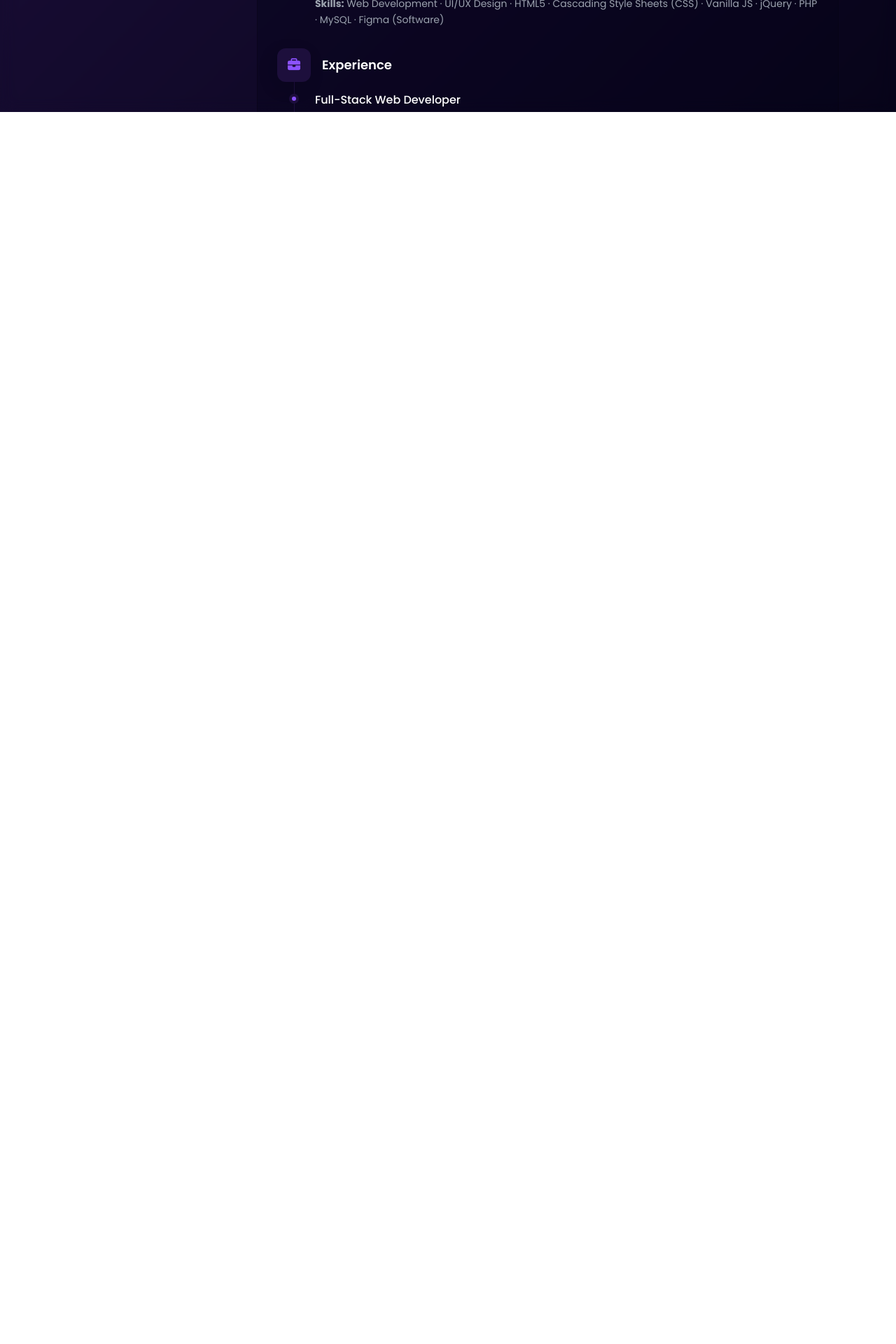
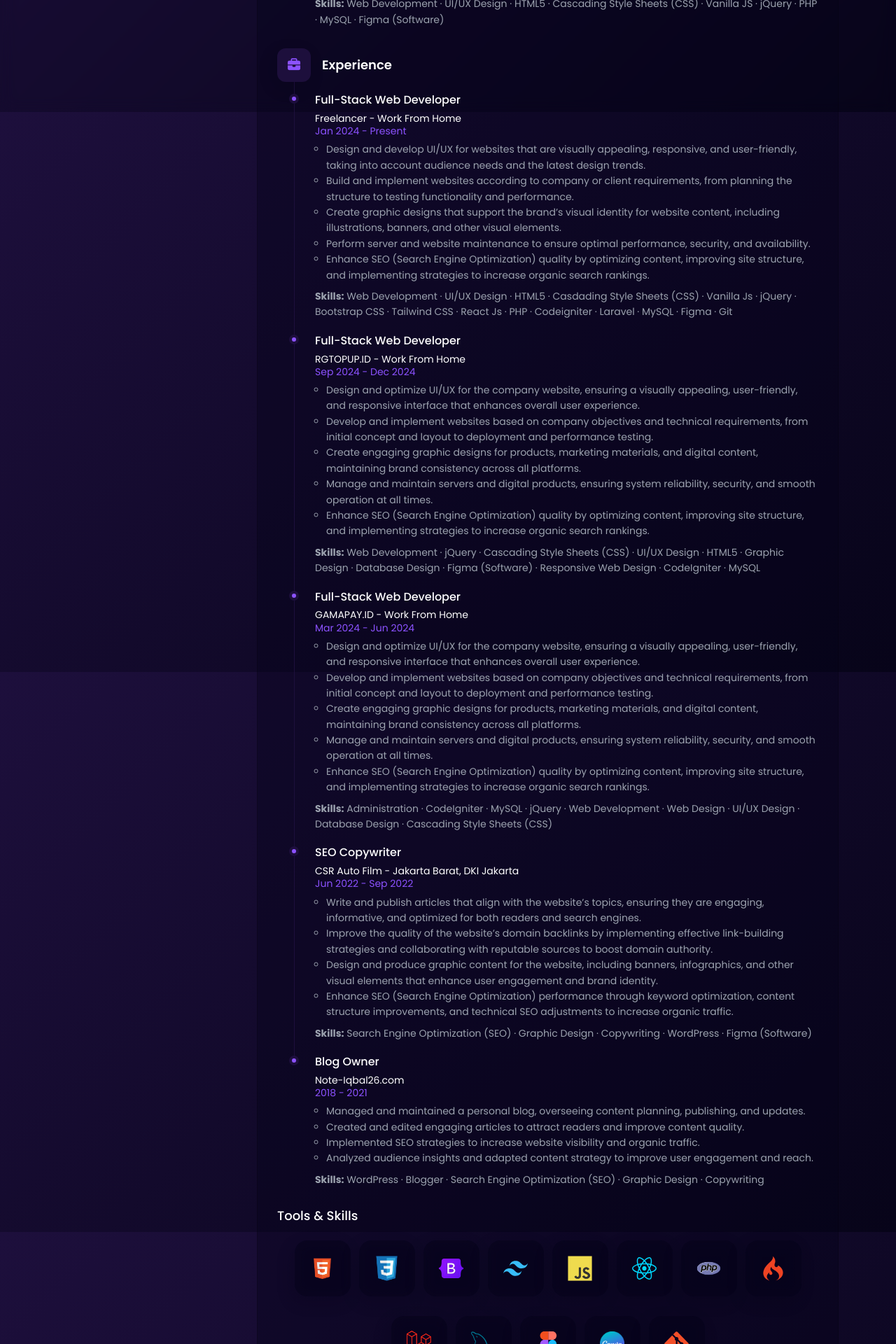
Before and after one commit to ibalardian07/portfolio-website, a React (Vite) app: page /resume in a window 1280 px wide. Shown: the part 640-2560 px from the top of the page at 70% size. Before the commit the page ends 800 px from the top, so only its background shows below. Built offline with nearby package versions, Linux system fonts and the light colour scheme.

Commit message:
add animation AOS Js

```diff
--- a/package.json
+++ b/package.json
@@ -10,6 +10,7 @@
     "preview": "vite preview"
   },
   "dependencies": {
+    "aos": "^2.3.4",
     "react": "^19.1.1",
     "react-dom": "^19.1.1",
     "react-helmet-async": "^2.0.5",
--- a/src/Pages/Certificate.jsx
+++ b/src/Pages/Certificate.jsx
@@ -1,3 +1,5 @@
+import AOS from 'aos';
+import { useEffect } from 'react';
 import { Helmet } from "react-helmet-async";
 import CertifLKS from '../assets/images/certificate/Sertifikat LKS.jpg'
 import CertifHtml from '../assets/images/certificate/Sertifikat Kursus HTML CSS.png'
@@ -75,13 +77,19 @@
 ];
 
 function CertificateList() {
+    useEffect(() => {
+        AOS.init({
+            once: true,
+        });
+    }, []);
+
     return (
         <>
             {certificate
             .slice()
             .reverse()
             .map((certif, index) => (
-                <div className="col-xl-4 col-lg-4 col-md-6 col-sm-6 col-6 mb-4" key={index}>
+                <div className="col-xl-4 col-lg-4 col-md-6 col-sm-6 col-6 mb-4" key={index} data-aos="fade-in" data-aos-duration="1200">
                     <div className="certificate-card">
                         <img src={certif.media} alt={certif.name} className="certificate-img" />
                         <a href={certif.link} target="_blank" className="view-link">
--- a/src/Pages/Home.jsx
+++ b/src/Pages/Home.jsx
@@ -1,6 +1,14 @@
+import AOS from 'aos';
 import { Helmet } from "react-helmet-async";
+import { useEffect } from 'react';
 
 export default function Home() {
+    useEffect(() => {
+        AOS.init({
+            once: true,
+        });
+    }, []);
+
     return (
         <>
             <Helmet>
@@ -21,7 +29,7 @@
             <h4 className="service-title mb-1">What I'm Doing</h4>
             <div className="row">
                 <div className="col-xl-6 col-lg-6 col-md-6 col-sm-12 col-12 mt-3">
-                    <div className="card card-service">
+                    <div className="card card-service" data-aos="fade-up" data-aos-duration="500">
                         <div className="card-body">
                             <div className="d-flex align-items-top">
                                 <div className="icon-box mb-3">
@@ -38,7 +46,7 @@
                     </div>
                 </div>
                 <div className="col-xl-6 col-lg-6 col-md-6 col-sm-12 col-12 mt-3">
-                    <div className="card card-service">
+                    <div className="card card-service" data-aos="fade-up" data-aos-duration="1000">
                         <div className="card-body">
                             <div className="d-flex align-items-top">
                                 <div className="icon-box mb-3">
@@ -55,7 +63,7 @@
                     </div>
                 </div>
                 <div className="col-xl-6 col-lg-6 col-md-6 col-sm-12 col-12 mt-3">
-                    <div className="card card-service">
+                    <div className="card card-service" data-aos="fade-up" data-aos-duration="1500">
                         <div className="card-body">
                             <div className="d-flex align-items-top">
                                 <div className="icon-box mb-3">
@@ -72,7 +80,7 @@
                     </div>
                 </div>
                 <div className="col-xl-6 col-lg-6 col-md-6 col-sm-12 col-12 mt-3">
-                    <div className="card card-service">
+                    <div className="card card-service" data-aos="fade-up" data-aos-duration="2000">
                         <div className="card-body">
                             <div className="d-flex align-items-top">
                                 <div className="icon-box mb-3">
--- a/src/Pages/Projects.jsx
+++ b/src/Pages/Projects.jsx
@@ -1,3 +1,5 @@
+import AOS from 'aos';
+import { useEffect } from 'react';
 import { Helmet } from "react-helmet-async";
 import Project0 from '../assets/images/projects/project-1.png'
 import Project1 from '../assets/images/projects/project-1.webp'
@@ -124,13 +126,19 @@
 ];
 
 function ProjectsList() {
+    useEffect(() => {
+        AOS.init({
+            once: true,
+        });
+    }, []);
+
     return (
         <>
             {projects
             .slice()
             .reverse()
             .map((project, index) => (
-                <div className="col-xl-4 col-lg-4 col-md-6 col-sm-12 col-12 mb-4" key={index}>
+                <div className="col-xl-4 col-lg-4 col-md-6 col-sm-12 col-12 mb-4" key={index} data-aos="fade-in" data-aos-duration="1200">
                     <div className="certificate-card">
                         <img src={project.media} alt={project.name} className="certificate-img-2" />
                         <a href={project.link} target="_blank" className="view-link">
--- a/src/Pages/Resume.jsx
+++ b/src/Pages/Resume.jsx
@@ -1,3 +1,5 @@
+import AOS from 'aos';
+import { useEffect } from 'react';
 import { Helmet } from "react-helmet-async";
 import HtmlLogo from '../assets/images/tools/html.png'
 import CssLogo from '../assets/images/tools/css.png'
@@ -81,6 +83,12 @@
 }
 
 export default function Resume() {
+    useEffect(() => {
+        AOS.init({
+            once: true,
+        });
+    }, []);
+
     return (
         <>
             <Helmet>
@@ -100,7 +108,7 @@
 
             <section className="timeline mt-3">
                 <ol className="timeline-list">
-                    <li className="timeline-item">
+                    <li className="timeline-item" data-aos="fade-up" data-aos-duration="1000">
                         <div className="d-flex align-items-center justify-content-between">
                             <h4 className="timeline-item-title">Asia Cyber University</h4>
                             <h6 className="timeline-item-text text-pw-primary text-end ms-2">Aug 2025 - Present</h6>
@@ -116,7 +124,7 @@
                             <b>Skills:</b> Emm I haven't gained any knowledge from here because I just started, but I will definitely get a lot
                         </p>
                     </li>
-                    <li className="timeline-item">
+                    <li className="timeline-item" data-aos="fade-up" data-aos-duration="1300">
                         <div className="d-flex align-items-center justify-content-between">
                             <h4 className="timeline-item-title">SMKN 1 Beringin</h4>
                             <h6 className="timeline-item-text text-pw-primary text-end ms-2">Jul 2019 - Jun 2022</h6>
@@ -152,7 +160,7 @@
 
             <section className="timeline mt-3">
                 <ol className="timeline-list">
-                    <li className="timeline-item">
+                    <li className="timeline-item" data-aos="fade-up" data-aos-duration="1300">
                         <h4 className="timeline-item-title">Full-Stack Web Developer</h4>
                         <h6 className="timeline-item-text mb-0">Freelancer - Work From Home</h6>
                         <h6 className="timeline-item-text text-pw-primary">Jan 2024 - Present</h6>
@@ -177,7 +185,7 @@
                             <b>Skills:</b> Web Development · UI/UX Design ·  HTML5 · Casdading Style Sheets (CSS) · Vanilla Js · jQuery · Bootstrap CSS · Tailwind CSS · React Js · PHP · Codeigniter · Laravel · MySQL · Figma · Git
                         </p>
                     </li>
-                    <li className="timeline-item">
+                    <li className="timeline-item" data-aos="fade-up" data-aos-duration="1300">
                         <h4 className="timeline-item-title">Full-Stack Web Developer</h4>
                         <h6 className="timeline-item-text mb-0">RGTOPUP.ID - Work From Home</h6>
                         <h6 className="timeline-item-text text-pw-primary">Sep 2024 - Dec 2024</h6>
@@ -202,7 +210,7 @@
                             <b>Skills:</b> Web Development · jQuery · Cascading Style Sheets (CSS) · UI/UX Design · HTML5 · Graphic Design · Database Design · Figma (Software) · Responsive Web Design · CodeIgniter · MySQL
                         </p>
                     </li>
-                    <li className="timeline-item">
+                    <li className="timeline-item" data-aos="fade-up" data-aos-duration="1300">
                         <h4 className="timeline-item-title">Full-Stack Web Developer</h4>
                         <h6 className="timeline-item-text mb-0">GAMAPAY.ID - Work From Home</h6>
                         <h6 className="timeline-item-text text-pw-primary">Mar 2024 - Jun 2024</h6>
@@ -227,7 +235,7 @@
                             <b>Skills:</b> Administration · CodeIgniter · MySQL · jQuery · Web Development · Web Design · UI/UX Design · Database Design · Cascading Style Sheets (CSS)
                         </p>
                     </li>
-                    <li className="timeline-item">
+                    <li className="timeline-item" data-aos="fade-up" data-aos-duration="1300">
                         <h4 className="timeline-item-title">SEO Copywriter</h4>
                         <h6 className="timeline-item-text mb-0">CSR Auto Film - Jakarta Barat, DKI Jakarta</h6>
                         <h6 className="timeline-item-text text-pw-primary">Jun 2022 - Sep 2022</h6>
@@ -249,7 +257,7 @@
                             <b>Skills:</b> Search Engine Optimization (SEO) · Graphic Design · Copywriting · WordPress · Figma (Software)
                         </p>
                     </li>
-                    <li className="timeline-item">
+                    <li className="timeline-item" data-aos="fade-up" data-aos-duration="1300">
                         <h4 className="timeline-item-title">Blog Owner</h4>
                         <h6 className="timeline-item-text mb-0">Note-Iqbal26.com</h6>
                         <h6 className="timeline-item-text text-pw-primary">2018 - 2021</h6>
--- a/src/assets/css/Style.css
+++ b/src/assets/css/Style.css
@@ -16,7 +16,7 @@
   margin: 0;
   padding: 0;
   height: 100%;
-  overflow-x: hidden;
+  /* overflow-x: hidden; */
 }
 
 *,
--- a/src/main.jsx
+++ b/src/main.jsx
@@ -7,6 +7,9 @@
 import './assets/bootstrap-5.3.8-dist/css/bootstrap.min.css'
 import './assets/bootstrap-5.3.8-dist/js/bootstrap.bundle.min.js'
 
+// AOS Js
+import 'aos/dist/aos.css';
+
 createRoot(document.getElementById('root')).render(
   <HelmetProvider>
     <App />
```
Also changed, not shown: 1 other file (tests, documents, lock files or other folders).
